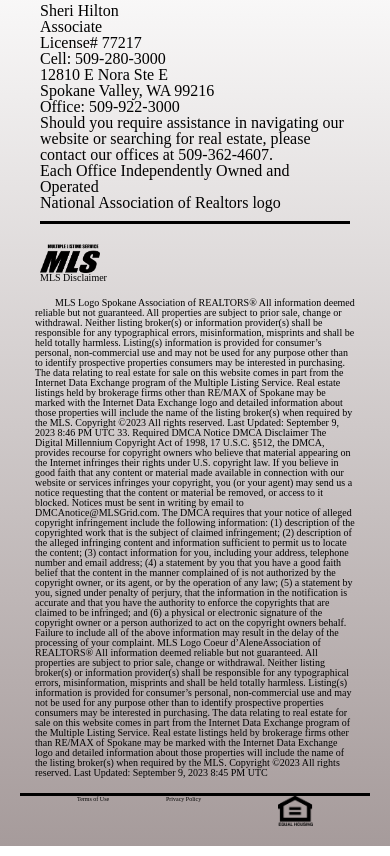
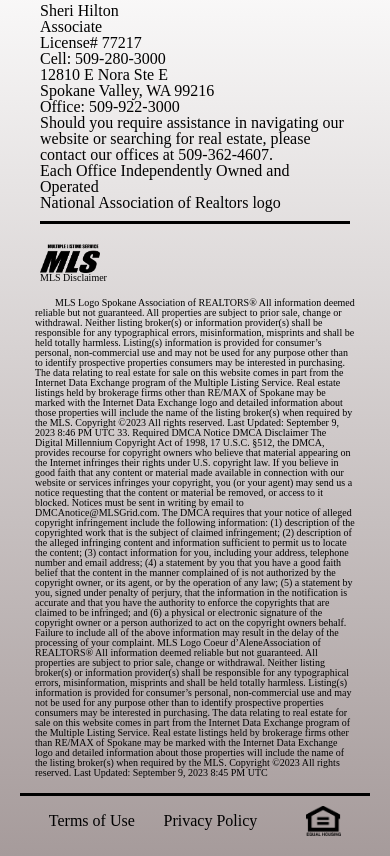
Before and after one commit to nic-gdes/assignment-css-grid-with-flexbox-TatumBaldwin, a plain HTML site: page index.html in a window 390 px wide. Shown: the part 2026-2882 px from the top of the page. Drawn offline with Linux system fonts and the light colour scheme; a web font is replaced by a local one.

Commit message:
test mobile

```diff
--- a/style.css
+++ b/style.css
@@ -250,8 +250,10 @@ figcaption {
 
 .link-align {
     flex-direction: row;
-    font-size: 30%;
+    font-size: 100%;
     justify-content: space-evenly;
+    align-items: center;
+    margin-top: 10px;
 }
 
 .equal-housing-img {
```
